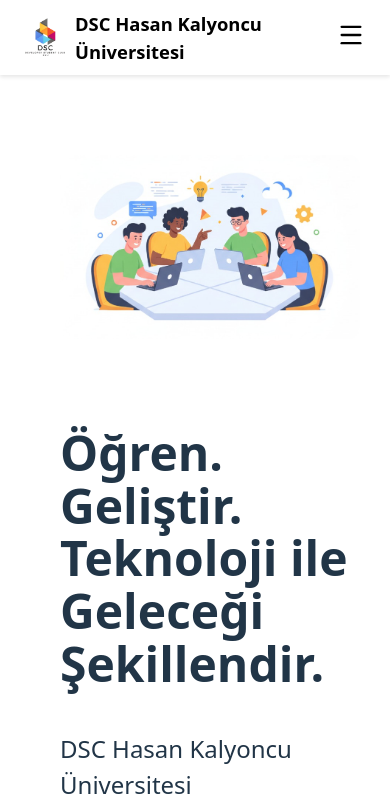
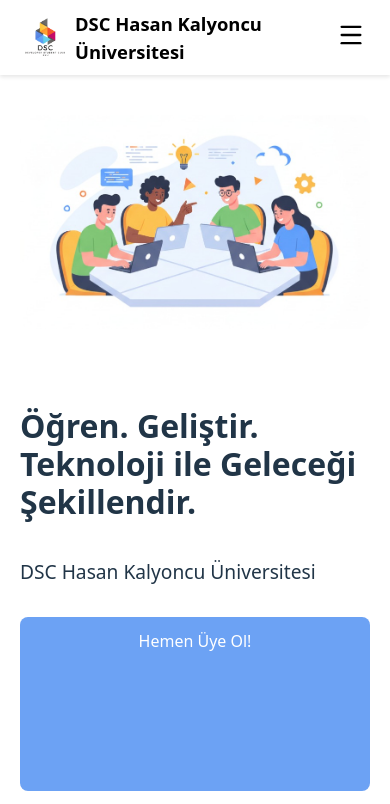
Before and after one commit to dschkuu/dschkuu, a React (Vite) app: page / in a window 390 px wide. Shown: the top 804 px of the page. Built offline with nearby package versions, Linux system fonts and the light colour scheme; no server answers.

Commit message:
Added home css

```diff
--- /dev/null
+++ b/src/pages/Home.css
@@ -0,0 +1,112 @@
+/* Home.css - Home sayfası için özel stil */
+
+/* Genel container */
+.home-main {
+  display: flex;
+  align-items: center;
+  justify-content: space-between;
+  padding: 80px 60px;
+  gap: 50px;
+  flex-wrap: wrap;
+  flex: 1;
+  min-height: 90vh;
+  box-sizing: border-box;
+  background-color: white; /* Telefonlarda siyah arka planı önler */
+}
+
+/* Sol görsel */
+.home-main .hero-image {
+  flex: 1 1 45%;
+  min-width: 300px;
+}
+
+.home-main .hero-image img {
+  width: 100%;
+  height: auto;
+  max-height: 550px;
+  object-fit: cover;
+  border-radius: 12px;
+}
+
+/* Sağ metin */
+.home-main .hero-text {
+  flex: 1 1 45%;
+  min-width: 300px;
+  display: flex;
+  flex-direction: column;
+  justify-content: center;
+}
+
+.home-main .hero-text h1 {
+  font-size: 3rem;
+  font-weight: 700;
+  margin-bottom: 20px;
+  line-height: 1.2;
+}
+
+.home-main .hero-text h2 {
+  font-size: 1.5rem;
+  font-weight: 400;
+  margin-bottom: 30px;
+}
+
+/* Butonlar */
+.home-main .hero-text .buttons {
+  display: flex;
+  gap: 20px;
+  flex-wrap: wrap;
+}
+
+.home-main .hero-text .buttons a,
+.home-main .hero-text .buttons button {
+  padding: 12px 24px;
+  border-radius: 8px;
+  font-weight: 500;
+  text-align: center;
+  flex: 1 1 150px;
+  cursor: pointer;
+  text-decoration: none;
+  transition: all 0.3s ease;
+}
+
+.home-main .hero-text .buttons a {
+  background-color: #6ca2f4;
+  color: white;
+  border: none;
+}
+
+.home-main .hero-text .buttons a:hover {
+  background-color: #5b8de0;
+}
+
+.home-main .hero-text .buttons button {
+  background-color: white;
+  color: black;
+  border: 1px solid black;
+}
+
+.home-main .hero-text .buttons button:hover {
+  background-color: #f0f0f0;
+}
+
+/* Mobile responsive */
+@media (max-width: 768px) {
+  .home-main {
+    padding: 40px 20px;
+    flex-direction: column;
+    min-height: auto;
+  }
+
+  .home-main .hero-text h1 {
+    font-size: 2rem;
+  }
+
+  .home-main .hero-text h2 {
+    font-size: 1.2rem;
+  }
+
+  .home-main .hero-text .buttons {
+    flex-direction: column;
+    gap: 15px;
+  }
+}
--- a/src/pages/Home.jsx
+++ b/src/pages/Home.jsx
@@ -3,8 +3,10 @@
 import { fetchSettings } from "../services/api";
 import AboutSection from "../components/Hakkimizda";
 import BlogEtkinliklerimiz from "../components/BlogEtkinliklerimiz";
+import Sponsorlar from "../components/Sponsorlar";
 import { useLocation, useNavigate } from "react-router-dom";
-import Sponsorlar from "../components/Sponsorlar";
+
+import "./Home.css"; // ✅ CSS import
 
 function Home() {
   const [joinLink, setJoinLink] = useState("#");
@@ -17,7 +19,6 @@
     });
   }, []);
 
-  // Dinamik scroll (navbar offset ayarlı)
   useEffect(() => {
     if (location.state?.scrollTo) {
       const timer = setTimeout(() => {
@@ -33,7 +34,6 @@
     }
   }, [location, navigate]);
 
-  // 🔹 Yeni fonksiyon: "Etkinlikleri Gör" butonu için
   const goToBlogEvents = () => {
     navigate("/blog-events");
     window.scrollTo({ top: 0, behavior: "smooth" });
@@ -41,98 +41,31 @@
 
   return (
     <>
-      <main
-        id="home-top"
-        style={{
-          display: "flex",
-          alignItems: "center",
-          justifyContent: "space-between",
-          padding: "80px 60px",
-          gap: "50px",
-          flexWrap: "wrap",
-          flex: 1,
-          minHeight: "90vh", // 🔥 Dikeyde alanı artırır
-          boxSizing: "border-box",
-        }}
-      >
+      <main className="home-main" id="home-top">
         {/* Sol görsel */}
-        <div style={{ flex: "1 1 45%", minWidth: "300px" }}>
-          <img
-            src={Resim1}
-            alt="Hero Görseli"
-            style={{
-              width: "100%",
-              height: "100%",
-              maxHeight: "550px",
-              objectFit: "cover",
-              borderRadius: "12px",
-            }}
-          />
+        <div className="hero-image">
+          <img src={Resim1} alt="Hero Görseli" />
         </div>
 
         {/* Sağ metin */}
-        <div
-          style={{
-            flex: "1 1 45%",
-            minWidth: "300px",
-            display: "flex",
-            flexDirection: "column",
-            justifyContent: "center",
-          }}
-        >
-          <h1 style={{ fontSize: "3rem", fontWeight: "700", marginBottom: "20px" }}>
+        <div className="hero-text">
+          <h1>
             Öğren. Geliştir. <br />
             Teknoloji ile Geleceği Şekillendir.
           </h1>
-          <h2 style={{ fontSize: "1.5rem", fontWeight: "400", marginBottom: "30px" }}>
-            DSC Hasan Kalyoncu Üniversitesi
-          </h2>
+          <h2>DSC Hasan Kalyoncu Üniversitesi</h2>
 
-          <div style={{ display: "flex", gap: "20px", flexWrap: "wrap" }}>
-            {/* Üye Ol butonu */}
-            <a
-              href={joinLink}
-              target="_blank"
-              rel="noopener noreferrer"
-              style={{
-                backgroundColor: "#6ca2f4",
-                color: "white",
-                padding: "12px 24px",
-                borderRadius: "8px",
-                textDecoration: "none",
-                fontWeight: "500",
-                flex: "1 1 150px",
-                textAlign: "center",
-              }}
-            >
+          <div className="buttons">
+            <a href={joinLink} target="_blank" rel="noopener noreferrer">
               Hemen Üye Ol!
             </a>
-
-            {/* Etkinlikleri Gör butonu */}
-            <button
-              onClick={goToBlogEvents}
-              style={{
-                backgroundColor: "white",
-                color: "black",
-                padding: "12px 24px",
-                borderRadius: "8px",
-                textDecoration: "none",
-                fontWeight: "500",
-                border: "1px solid black",
-                flex: "1 1 150px",
-                textAlign: "center",
-                cursor: "pointer",
-              }}
-            >
-              Etkinlikleri Gör
-            </button>
+            <button onClick={goToBlogEvents}>Etkinlikleri Gör</button>
           </div>
         </div>
       </main>
 
       <AboutSection />
       <BlogEtkinliklerimiz />
-
       <div id="sponsorlar">
         <Sponsorlar />
       </div>
```
